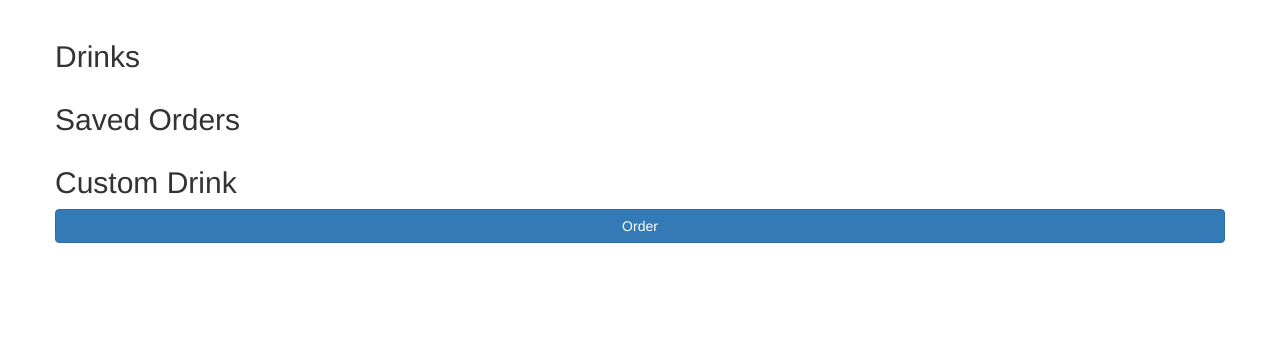
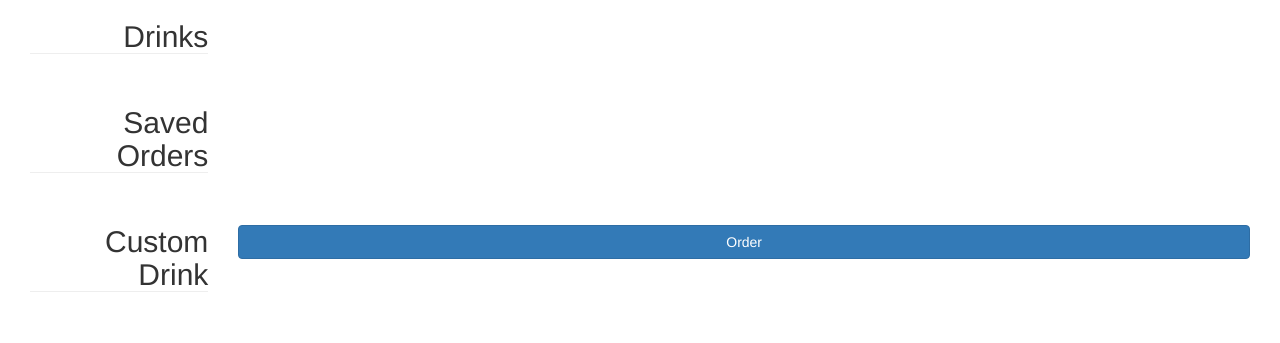
Before and after one commit to BasementCat/drinkmenu, a Flask app: page / in a window 1280 px wide. Shown: the part 51-394 px from the top of the page. Run offline with Flask 2, Linux system fonts and the light colour scheme; data that the repository does not hold is empty; some libraries are stand-ins or nearby versions.

Commit message:
Prettify drink menu

```diff
--- a/app/static/css/style.css
+++ b/app/static/css/style.css
@@ -1,3 +1,39 @@
+.drinklist .sectiontitle {
+    position: sticky;
+    top: 0;
+    z-index: 10;
+}
+.drinklist .sectiontitle h2 {
+    margin-top: 0;
+    border-bottom: 1px solid #eee;
+    background: white;
+}
+.drinklist .row-fluid {
+    margin-bottom: 3em;
+}
+
+.drink-items {
+    display: grid;
+    grid-template-columns: 1fr;
+    grid-gap: 2em;
+}
+.drink-item {
+    width: 100%;
+    height: 100%;
+    display: grid;
+    grid-template-columns: 144px 1fr;
+    border: 1px solid #ddd;
+    border-radius: 5px;
+    padding: 5px;
+    column-gap: 1em;
+}
+.drink-item .drink-info {
+    overflow: auto;
+    display: flex;
+    flex-direction: column;
+    justify-content: space-between;
+}
+
 .image-button {
     text-align: center;
 }
@@ -11,39 +47,42 @@
     font-weight: bold;
 }
 
-.media .media-object {
-    max-width: 128px;
-}
 
-/* Hardcoding this for now... ideally, integrate w/ col- classes */
-.media-col {
-    margin-bottom: 3em;
-}
-@media (max-width: 992px) {
-    .media-col {
-        clear: left;
-    }
-}
-@media (min-width: 992px and max-width: 1199px) {
-    .media {
-        clear: none;
-    }
-    .media-col:nth-of-type(2n-1) {
-        clear: left;
-    }
-}
-@media (min-width: 1200px) {
-    .media {
-        clear: none;
-    }
-    .media-col:nth-of-type(3n-2) {
-        clear: left;
-    }
-}
+/* Media queries */
 /*Extra small devices (phones, less than 768px): No media query since this is the default in Bootstrap
 Small devices (tablets, 768px and up): @media (min-width: @screen-sm-min) { ... }
 Medium devices (desktops, 992px and up): @media (min-width: @screen-md-min) { ... }
 Large devices (large desktops, 1200px and up): @media (min-width: @screen-lg-min) { ... }*/
+@media (min-width: 576px) {
+}
+@media (min-width: 768px) {
+    .drink-items {
+        grid-template-columns: repeat(2, 1fr);
+    }
+}
+@media (min-width: 992px) {
+    .drinklist .sectiontitle h2 {
+        text-align: right;
+    }
+}
+@media (min-width: 1200px) {
+    .drink-items {
+        grid-template-columns: repeat(3, 1fr);
+    }
+}
+@media (min-width: 1400px) {
+}
+@media (min-width: 1700px) {
+    .drink-items {
+        grid-template-columns: repeat(4, 1fr);
+    }
+}
+@media (min-width: 2000px) {
+    .drink-items {
+        grid-template-columns: repeat(5, 1fr);
+    }
+}
+
 
 
 td .form-inline {
--- a/app/templates/index/index.jinja.html
+++ b/app/templates/index/index.jinja.html
@@ -3,29 +3,50 @@
 
 {% block content %}
     {{ super() }}
-    <div class="container">
-        <div class="row">
+    <div class="container-fluid drinklist">
+        <div class="row-fluid">
+            <div class="col-sm-12 col-md-2 col-lg-2 col-xl-2 sectiontitle">
                 <h2>Drinks</h2>
+            </div>
+            <div class="col-sm-12 col-md-10 col-lg-10 col-xl-10">
+                <div class="drink-items">
                     {% for d in drinks %}
                         {{ macros.render_drink(d, order=True) }}
                     {% endfor %}
                 </div>
+            </div>
+            <div class="clearfix"></div>
+        </div>
 
-        <div class="row">
+        <div class="row-fluid">
+            <div class="col-sm-12 col-md-2 col-lg-2 col-xl-2 sectiontitle">
                 <h2>Saved Orders</h2>
+            </div>
+            <div class="col-sm-12 col-md-10 col-lg-10 col-xl-10">
+                <div class="drink-items">
                     {% for o in saved_orders %}
                         {{ macros.render_saved_order(o, order=True) }}
                     {% endfor %}
                 </div>
+            </div>
+            <div class="clearfix"></div>
+        </div>
 
-        <div class="row">
+        <div class="row-fluid">
+            <div class="col-sm-12 col-md-2 col-lg-2 col-xl-2 sectiontitle">
                 <h2>Custom Drink</h2>
+            </div>
+            <div class="col-sm-12 col-md-10 col-lg-10 col-xl-10">
                 <form method="GET" action="{{ url_for('index.order') }}">
+                    <div class="drink-items">
                         {% for d in drink_components %}
                             {{ macros.render_drink(d, select=True) }}
                         {% endfor %}
+                    </div>
                     <button class="btn btn-primary btn-block" type="submit">Order</button>
                 </form>
             </div>
+            <div class="clearfix"></div>
+        </div>
     </div>
 {% endblock %}
--- a/app/templates/macros.jinja.html
+++ b/app/templates/macros.jinja.html
@@ -1,18 +1,14 @@
 {% macro render_media(title, description='', img=None, cols=[4, 6, 12, 12]) %}
-    <div class="media-col col-lg-{{ cols[0] }} col-md-{{ cols[1] }} col-sm-{{ cols[2] }} col-xs-{{ cols[3] }}">
-        <div class="media">
-            <div class="media-left">
-                <a>
-                    {% if img %}
-                        {{ img |image(class_="media-object") }}
-                    {% endif %}
-                </a>
-            </div>
-            <div class="media-body">
-                <h4 class="media-heading">{{ title }}</h4>
-                {{ description }}
-                {{ caller() }}
-            </div>
+    <div class="drink-item">
+        <div class="drink-image">
+            {% if img %}
+                {{ img |image(class_="media-object") }}
+            {% endif %}
+        </div>
+        <div class="drink-info">
+            <h4 class="drink-title">{{ title }}</h4>
+            <p class="drink-desc">{{ description }}</p>
+            <div class="drink-action">{{ caller() }}</div>
         </div>
     </div>
 {% endmacro %}
```
Lines whose indentation alone changed are shown as unchanged.
